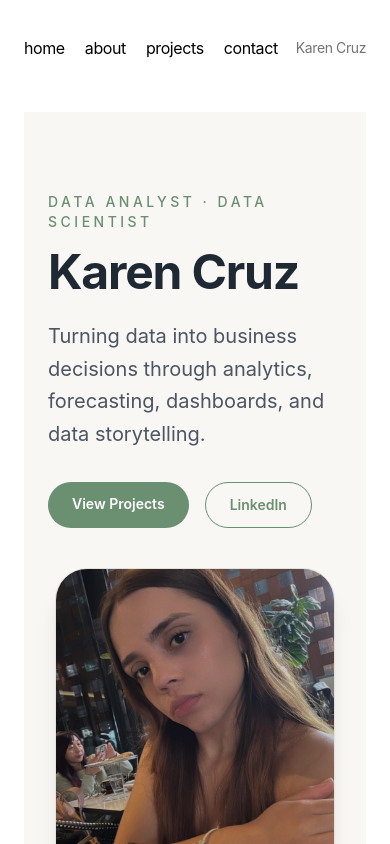
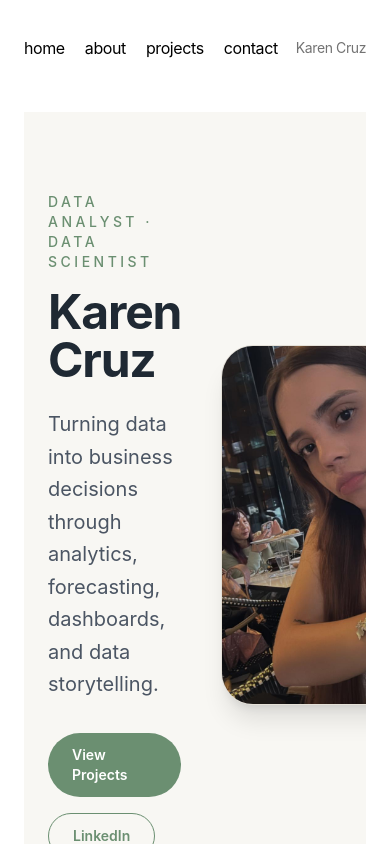
Before and after one commit to Kcruz4/portfolio-starter-kit, a Next.js app: page / in a window 390 px wide. Shown: the top 844 px of the page. Built offline with nearby package versions, Linux system fonts and the light colour scheme.

Commit message:
Update page.tsx

```diff
--- a/app/page.tsx
+++ b/app/page.tsx
@@ -39,8 +39,8 @@ const skills = [
 
 export default function Page() {
   return (
-    <main className="min-h-screen bg-[#F8F7F3] text-[#1F2933]">
-      <section className="mx-auto flex max-w-6xl flex-col items-center gap-10 px-6 py-20 md:flex-row md:py-28">
+    <main className="w-full min-h-screen bg-[#F8F7F3] text-[#1F2933] overflow-x-hidden">
+      <section className="mx-auto flex w-full max-w-7xlflex-col items-center gap-10 px-6 py-20 md:flex-row md:py-28">
         <div className="flex-1">
           <p className="mb-4 text-sm font-medium uppercase tracking-[0.25em] text-[#6B8F71]">
             Data Analyst · Data Scientist
@@ -129,7 +129,7 @@ export default function Page() {
         </div>
       </section>
 
-      <section id="projects" className="mx-auto max-w-6xl px-6 py-16">
+      <section id="projects" className="mx-auto w-full max-w-7xl px-6 py-16">
         <div className="mb-10">
           <p className="mb-3 text-sm font-semibold uppercase tracking-[0.2em] text-[#6B8F71]">
             Featured Work
@@ -171,7 +171,7 @@ export default function Page() {
         </div>
       </section>
 
-      <section className="mx-auto max-w-6xl px-6 py-16">
+      <section className="mx-auto w-full max-w-7xl px-6 py-16">
         <div className="rounded-[2rem] border border-[#E5E1D8] bg-white p-8 shadow-sm">
           <p className="mb-3 text-sm font-semibold uppercase tracking-[0.2em] text-[#6B8F71]">
             Toolkit
@@ -192,7 +192,7 @@ export default function Page() {
         </div>
       </section>
 
-      <section className="mx-auto max-w-6xl px-6 py-16">
+      <section className="mx-auto w-full max-w-7xl px-6 py-16">
         <div className="rounded-[2rem] bg-[#1F2933] p-8 text-white md:p-12">
           <h2 className="mb-4 text-3xl font-bold">Professional Summary</h2>
           <p className="max-w-3xl text-lg leading-relaxed text-[#E5E7EB]">
```
